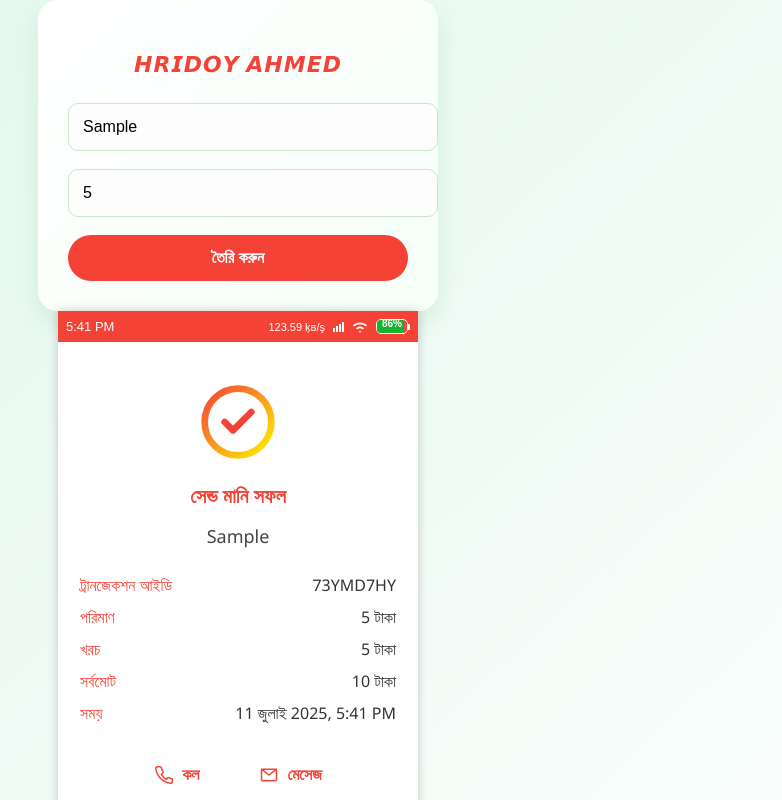
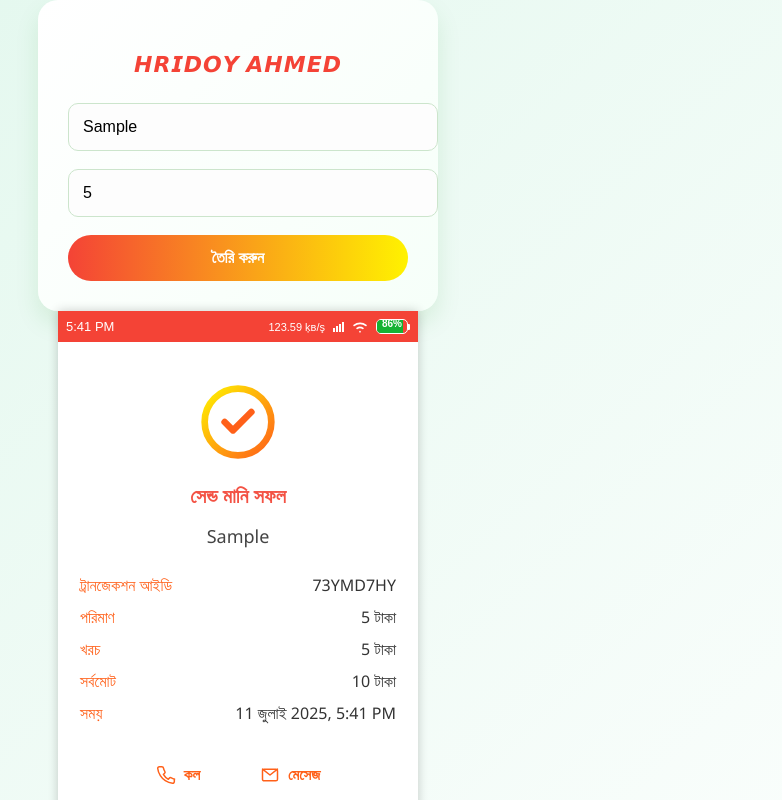
Before and after one commit to hridoy6560/Hridoy257, a plain HTML site: page index.html in a window 1280 px wide. Both pictures are taken after typing "Sample", "5" into the empty fields and a click on the button "তৈরি করুন". Shown: the top 800 px of the page, without its empty margins (402-1184 px from the left). Drawn offline with nearby package versions, Linux system fonts and the light colour scheme.

Commit message:
Update index.html

```diff
--- a/index.html
+++ b/index.html
@@ -65,7 +65,7 @@ input:focus {
 
 button {
   padding: 14px;
-  background: linear-gradient(to right, #f44336, #f44336);
+  background: linear-gradient(to right, #f44336, #fff200);
   color: white;
   border: none;
   border-radius: 30px;
@@ -203,7 +203,7 @@ button:hover {
       margin: 20px 0;
     }
     .success {
-      color: #f44336;
+      color: #F35244;
       font-weight: bold;
       font-size: 20px;
       margin-bottom: 5px;
@@ -222,7 +222,8 @@ button:hover {
       padding: 4px 0;
     }
     .label {
-      color: #f44336;
+      font-weight: 500;
+      color: #FF6019;
     }
     .value {
       color: #333;
@@ -241,15 +242,15 @@ button:hover {
       display: flex;
       align-items: center;
       gap: 8px;
-      font-size: 16px;
-      color: #f44336;
-      font-weight: bold;
+      font-size: 15px;
+      color: #FF6019;
+      font-weight: 600;
     }
     .action-btn svg {
       width: 20px;
       height: 20px;
       margin-top: px;
-      stroke: #f44336;
+      stroke: #;
       stroke-width: 1.8;
     }
     .btn {
@@ -259,7 +260,7 @@ button:hover {
       padding: 9px 27px;
       border-radius: 30px;
       margin-top: 27px;
-      font-size: 16px;
+      font-size: 14.5px;
     }  /* ✅ নতুন Nav Bar CSS */
 .nav-bar {
   width: 100%;
@@ -360,13 +361,13 @@ button:hover {
       <div class="checkmark">
         <svg viewBox="0 0 24 24" fill="none" stroke="url(#grad1)" stroke-width="2" stroke-linecap="round" stroke-linejoin="round">
           <defs>
-            <linearGradient id="grad1" x1="0" y1="0" x2="1" y2="1">
-              <stop offset="0%" stop-color="#f44336"/>
-              <stop offset="100%" stop-color="#fff200"/>
-            </linearGradient>
+          <linearGradient id="grad1" x1="0" y1="0" x2="1" y2="1">
+  <stop offset="0%" stop-color="#fff200" />
+  <stop offset="100%" stop-color="#FF6019" />
+</linearGradient>
           </defs>
           <circle cx="12" cy="12" r="10" stroke="url(#grad1)" fill="none"/>
-          <path d="M8 12l2.5 2.5L16 9" stroke="#f44336"/>
+          <path d="M8 12l2.5 2.5L16 9" stroke="#FF6019"/>
         </svg>
       </div>
       <div class="success">সেন্ড মানি সফল</div>
@@ -380,13 +381,13 @@ button:hover {
       </table>
      <div class="actions">
   <button class="action-btn">
-<svg xmlns="http://www.w3.org/2000/svg" width="64" height="64" viewBox="0 0 24 24" fill="none" stroke="#E51C23" stroke-width="2" stroke-linecap="round" stroke-linejoin="round">
+<svg xmlns="http://www.w3.org/2000/svg" width="64" height="64" viewBox="0 0 24 24" fill="none" stroke="#FF6019" stroke-width="2" stroke-linecap="round" stroke-linejoin="round">
   <path d="M22 16.92v3a2 2 0 0 1-2.18 2 19.86 19.86 0 0 1-8.63-3.07 19.5 19.5 0 0 1-6-6A19.86 19.86 0 0 1 2.08 4.18 2 2 0 0 1 4 2h3a2 2 0 0 1 2 1.72c.2 1.38.73 2.7 1.57 3.88a2 2 0 0 1-.45 2.59l-1.27 1a16 16 0 0 0 6 6l1-1.27a2 2 0 0 1 2.59-.45 11.36 11.36 0 0 0 3.88 1.57A2 2 0 0 1 22 16.92z"/>
 </svg>
     কল
   </button>
   <button class="action-btn">
-<svg xmlns="http://www.w3.org/2000/svg" viewBox="0 0 24 24" width="128" height="128" fill="none" stroke="#E51C23" stroke-width="2" stroke-linecap="round" stroke-linejoin="round">
+<svg xmlns="http://www.w3.org/2000/svg" viewBox="0 0 24 24" width="128" height="128" fill="none" stroke="#FF6019" stroke-width="2" stroke-linecap="round" stroke-linejoin="round">
   <!-- Envelope Box -->
   <rect x="3" y="5" width="18" height="14" rx="2" fill="white"/>
   <!-- Envelope Flap -->
```
